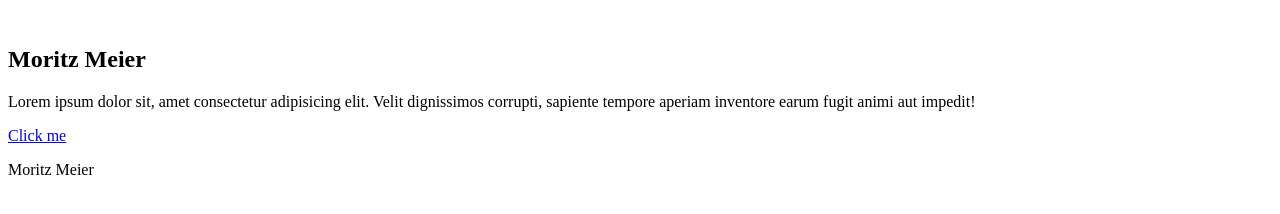
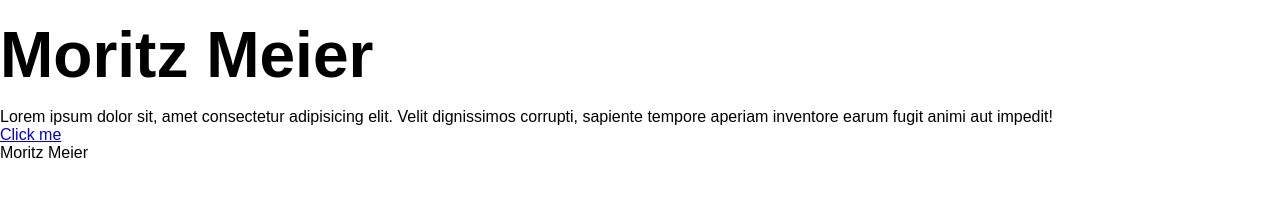
Before and after one commit to momei04/COURTSIDE, a plain HTML site: page template/index.html in a window 1280 px wide. Drawn offline with Linux system fonts and the light colour scheme.

Commit message:
Adding the Style Sheet

```diff
--- a/template/index.html
+++ b/template/index.html
@@ -4,9 +4,10 @@
     <meta charset="UTF-8">
     <meta name="viewport" content="width=device-width, initial-scale=1.0">
     <title>Testitest</title>
+    <link rel="stylesheet" href="style/style.css">
 </head>
 <body>
-    <section>
+    <section class="header-container">
         <div class="img-container">
             <img src="#" alt="">
         </div>
@@ -20,11 +21,9 @@
             <a href="#" class="btn">Click me</a>
         </div>
     </section>
+    <section>
 
-
-
-
-
+    </section>
     <footer>
         <p>Moritz Meier</p>
     </footer>
--- /dev/null
+++ b/template/style/style.scss
@@ -0,0 +1,14 @@
+*{
+    margin: 0;
+    padding: 0;
+}
+
+:root{
+    font-size: 16px;
+    font-family: sans-serif;
+}
+
+h1{
+    font-size: 4rem;
+    margin-bottom: 1rem;
+}
```
Also changed, not shown: template/style/style.css (added), 1 other file.
